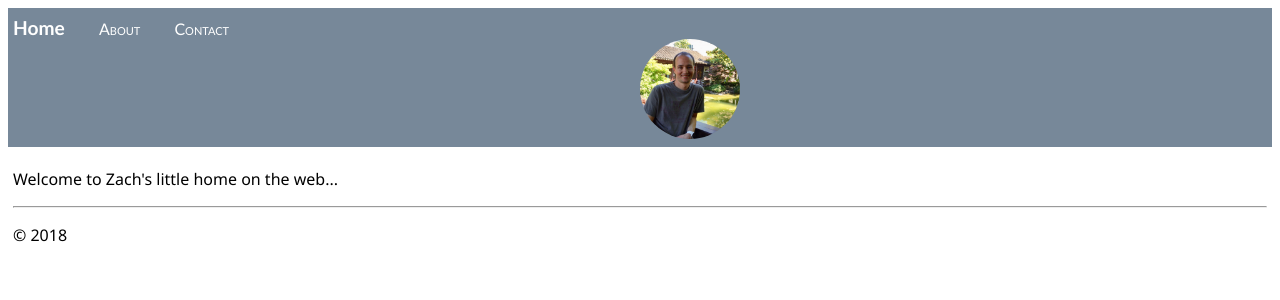
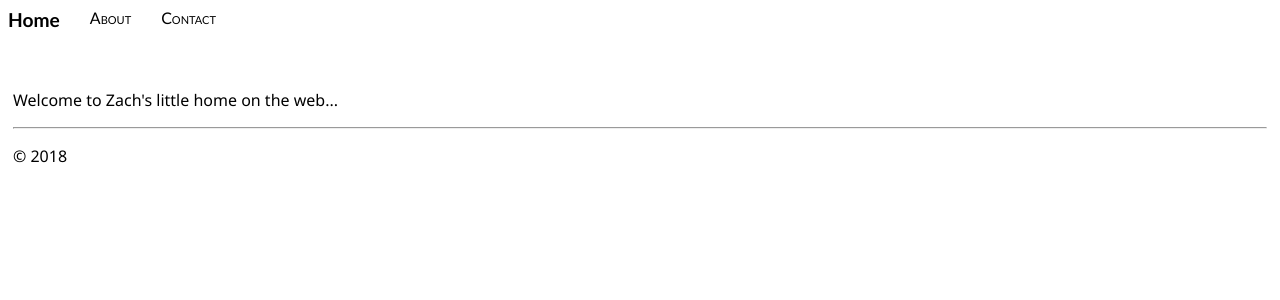
Before and after one commit to zkhudson/flask_site, a Flask app: page / in a window 1280 px wide. Shown: the top 300 px of the page. Run offline with Flask 2, Linux system fonts and the light colour scheme.

Commit message:
Add files via upload

```diff
--- a/web_app/static/site.css
+++ b/web_app/static/site.css
@@ -4,11 +4,10 @@
 }
 
 .navbar {
-    background-color: lightslategray;
+    display: flex;
     font-size: 1em;
     font-family: 'Trebuchet MS', 'Lucida Sans Unicode', 'Lucida Grande', 'Lucida Sans', Arial, sans-serif;
-    color: white;
-    padding: 8px 5px 8px 5px;
+    color: black;
 }
 
 .navbar a {
@@ -27,26 +26,40 @@
 }
 
 .navbar-item:hover, .navbar-brand:hover {
-    background-color: darkgray;
-    border-radius: 20% 20% 5% 5%;
-
+    background-color: rgb(240, 240, 240);
   }
 
 .image-cropper {
-    width: 100px;
-    height: 100px;
+    width: 80px;
+    height: 80px;
     position: relative;
     overflow: hidden;
     border-radius: 50%;
     margin-left: 50%;
     margin-right: 50%;
+    margin-top: -20px;
 }
 
 .profile-pic {
-  display: inline-block;
+  display: block;
+  align-items: flex-start;
   margin: 0 auto;
   height: 100%;
   width: auto;
+}
+
+.social-link {
+    margin-left: 90%;
+
+}
+
+.github-logo {
+    width: 63px;
+    height: 26px;
+}
+
+.linkedin-logo {
+
 }
 
 .body-content {
```
